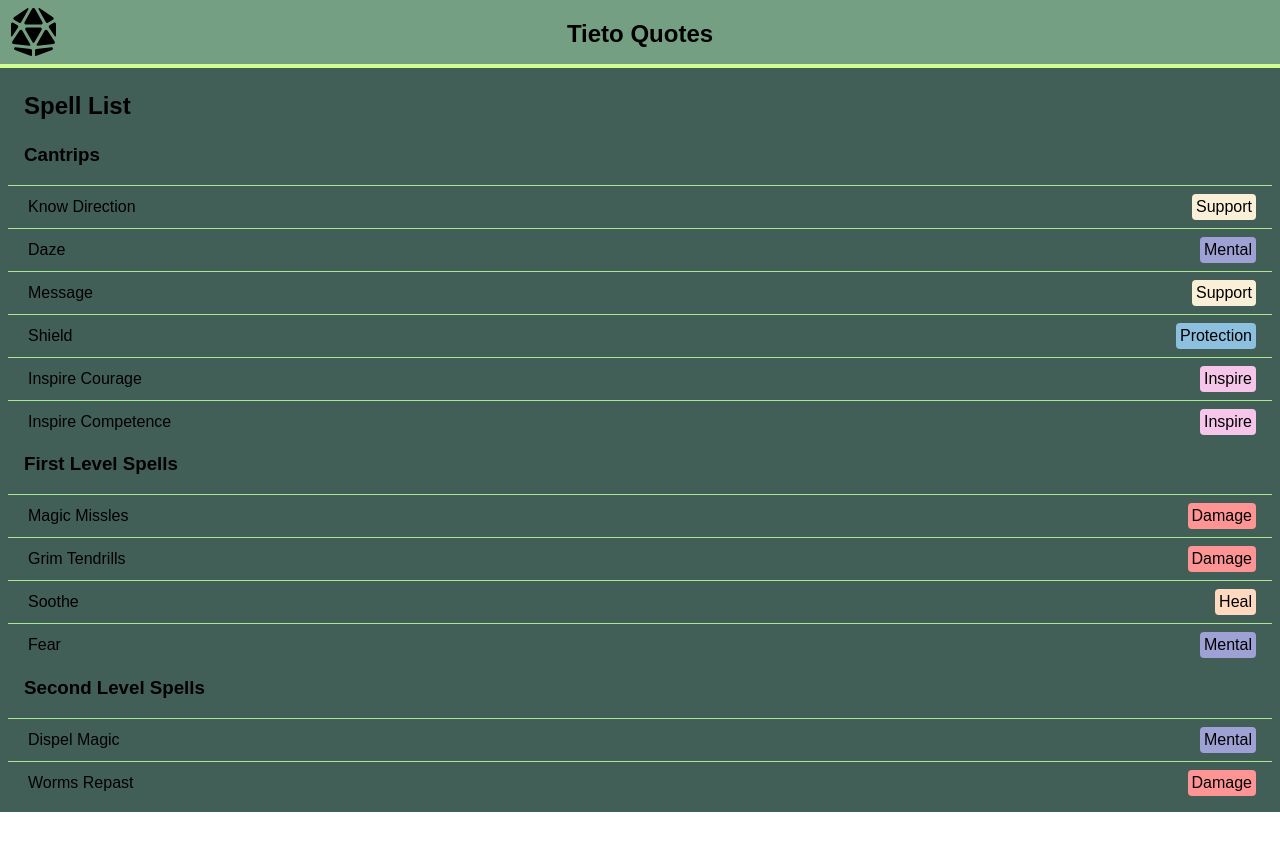
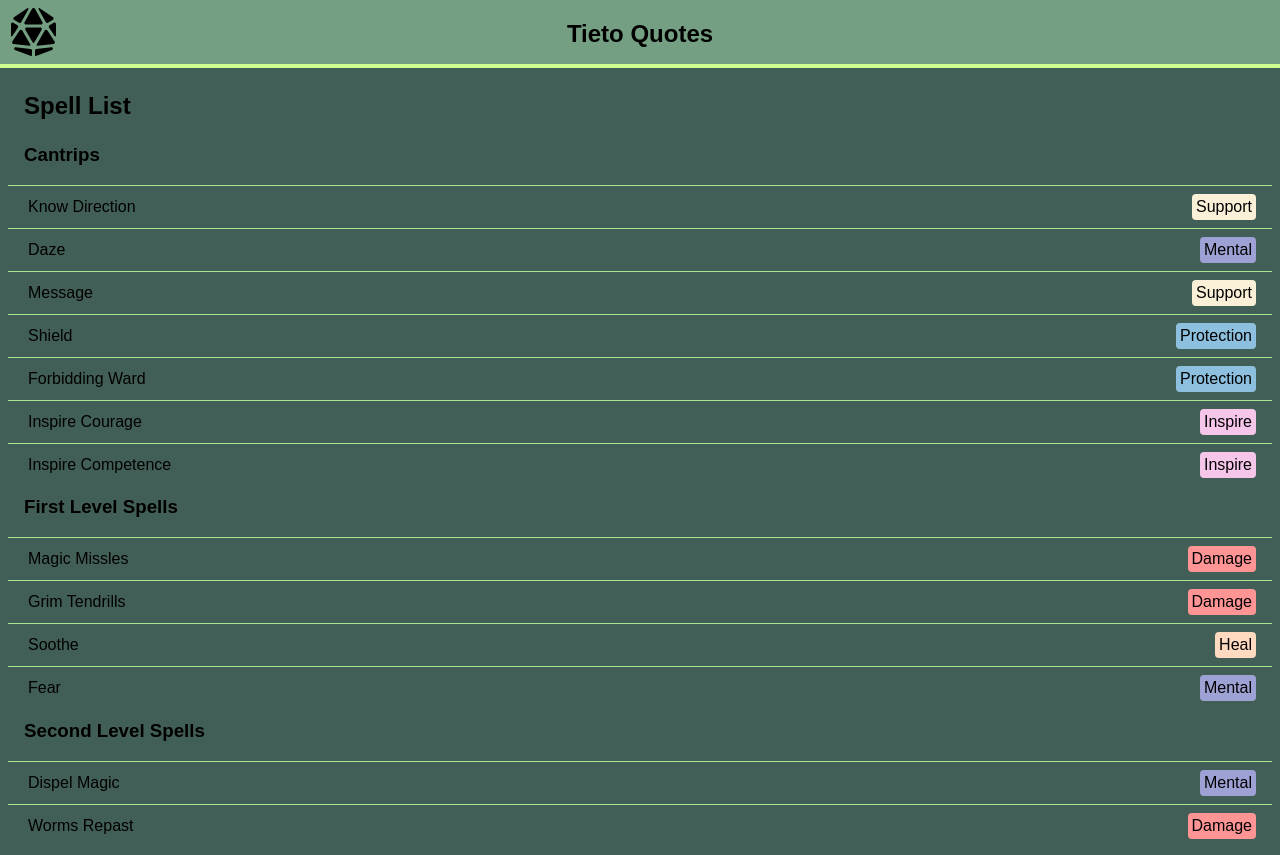
Before and after one commit to DonMinik/tieto-quote-generator, a Svelte app: page / in a window 1280 px wide. Before the commit the page ends 812 px from the top, so only its background shows below. Built offline with nearby package versions, Linux system fonts and the light colour scheme.

Commit message:
adds forbidding ward to spell list

```diff
--- a/src/data/model.ts
+++ b/src/data/model.ts
@@ -17,6 +17,11 @@ export  const spells: Spell[] = [
     },
     {
         name: "Shield",
+        level: 0,
+        category: "Protection"
+    },
+    {
+        name: "Forbidding Ward",
         level: 0,
         category: "Protection"
     },
```
